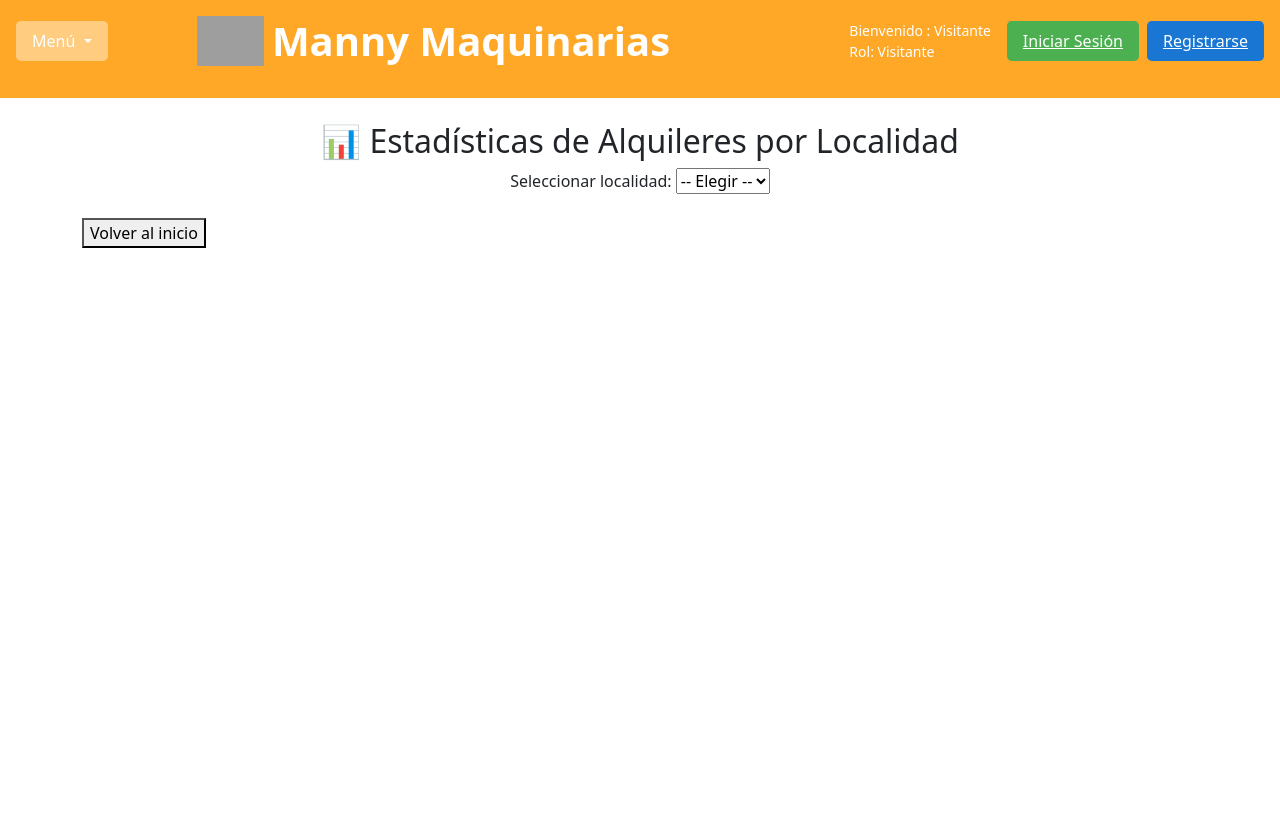
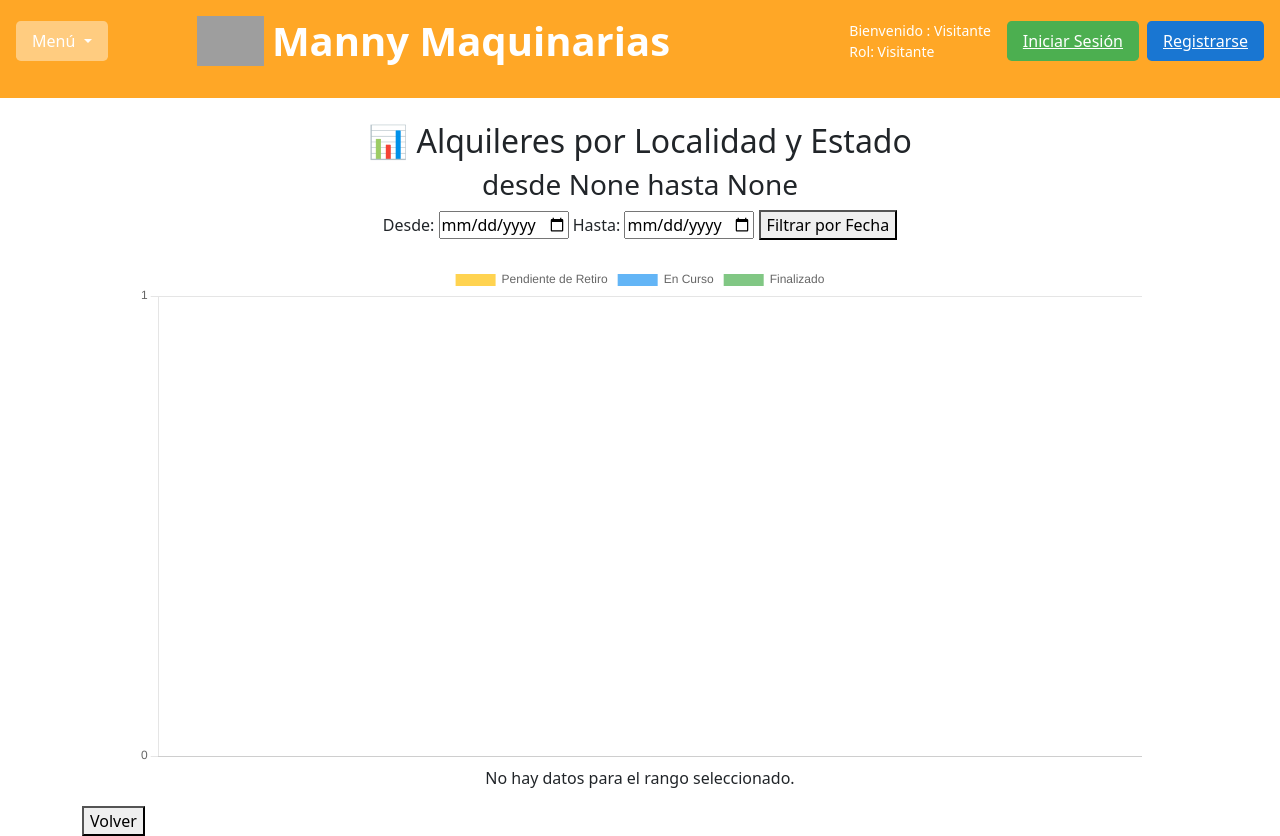
Before and after one commit to SantyChQu/ProyectoIngeCopia, a Django app: page /estadisticas_alquileres/ in a window 1280 px wide. Before the commit the page ends 248 px from the top, so only its background shows below. Run offline with Django 5.2, Linux system fonts and the light colour scheme; data that the repository does not hold is empty; grey boxes are pictures that could not be loaded.

Commit message:
Grafico alquiler

```diff
--- a/General/templates/estadisticasAlquileres.html
+++ b/General/templates/estadisticasAlquileres.html
@@ -1,27 +1,13 @@
 {% extends "base.html" %}
 {% block content %}
-<h2 class="text-center">📊 Estadísticas de Alquileres por Localidad</h2>
-
-<style>
-    .required-label::after {
-        content: "*";
-        color: red;
-        margin-left: 5px;
-    }
-</style>
-
-<form method="get" class="text-center mb-4">
-    <label for="localidad">Seleccionar localidad:</label>
-    <select name="localidad" id="localidad" onchange="this.form.submit()">
-        <option value="">-- Elegir --</option>
-        {% for loc in localidades %}
-            <option value="{{ loc.nombre }}" {% if localidad_seleccionada == loc.nombre %}selected{% endif %}>{{ loc.nombre }}</option>
-        {% endfor %}
-    </select>
-</form>
-
-{% if mostrar_form_fecha %}
-
+<h2 class="text-center">📊 Alquileres por Localidad y Estado</h2>
+<h3 class="text-center">
+   desde {{ fecha_desde }} hasta {{ fecha_hasta }}
+</h3>
+{#<form method="get" class="text-center mb-4">#}
+{#    {{ form.as_p }}#}
+{#    <button type="submit">Filtrar</button>#}
+{#</form>#}
     <form method="get" class="text-center mb-4">
         <input type="hidden" name="localidad" value="{{ localidad_seleccionada }}">
 
@@ -33,7 +19,8 @@
 
         <button type="submit">Filtrar por Fecha</button>
     </form>
-    {% if form.errors and mostrar_errores %}
+
+    {% if form.errors %}
         <div class="alert alert-danger text-center">
             {% for field in form %}
                 {% for error in field.errors %}
@@ -46,53 +33,58 @@
         </div>
     {% endif %}
 
-    {% if etiquetas  %}
-        <div style="width: 80%; margin: 0 auto;">
-            <canvas id="graficoClientes"></canvas>
-        </div>
-    {% else %}
-        <p style="text-align: center;">No hay datos para el rango seleccionado.</p>
-    {% endif %}
-{% endif %}
 
-{% if datos %}
 <div style="width: 90%; margin: auto;">
     <canvas id="graficoAlquileres"></canvas>
 </div>
+{% if etiquetas %}
+    <div style="width: 80%; margin: 0 auto;">
+        <canvas id="graficoClientes"></canvas>
+    </div>
+{% else %}
+    <p style="text-align: center;">No hay datos para el rango seleccionado.</p>
+{% endif %}
 
 <script src="https://cdn.jsdelivr.net/npm/chart.js"></script>
 <script>
-    const dataEstados = {{ datos|safe }};
-    const labels = Array.from(new Set(Object.values(dataEstados).flat()));
-
-    const datasets = Object.keys(dataEstados).map(estado => ({
-        label: estado,
-        data: labels.map(fecha => dataEstados[estado].filter(f => f === fecha).length),
-        backgroundColor: estado === 'pendienteRetiro' ? 'rgba(255, 193, 7, 0.7)' :
-                          estado === 'enCurso' ? 'rgba(33, 150, 243, 0.7)' :
-                          'rgba(76, 175, 80, 0.7)'
-    }));
-
-    new Chart(document.getElementById('graficoAlquileres'), {
+    const ctx = document.getElementById('graficoAlquileres');
+    new Chart(ctx, {
         type: 'bar',
         data: {
-            labels: labels,
-            datasets: datasets
+            labels: {{ etiquetas|safe }},
+            datasets: [
+                {
+                    label: 'Pendiente de Retiro',
+                    data: {{ pendiente|safe}},
+                    backgroundColor: 'rgba(255, 193, 7, 0.7)'
+                },
+                {
+                    label: 'En Curso',
+                    data: {{ en_curso|safe }},
+                    backgroundColor: 'rgba(33, 150, 243, 0.7)'
+                },
+                {
+                    label: 'Finalizado',
+                    data: {{ finalizado|safe }},
+                    backgroundColor: 'rgba(76, 175, 80, 0.7)'
+                }
+            ]
         },
         options: {
             responsive: true,
             scales: {
                 y: {
                     beginAtZero: true,
-                    ticks: { precision: 0 }
+                    ticks: {
+                        precision: 0
+                    }
                 }
             }
         }
     });
 </script>
-{% endif %}
 
-<a href="{% url 'inicio' %}">
-    <button class="boton-volver">Volver al inicio</button>
+<a href="{% url 'ver_localidades' %}">
+    <button class="boton-VolverAlInicio">Volver</button>
 </a>
 {% endblock %}
--- a/General/views.py
+++ b/General/views.py
@@ -416,36 +416,41 @@ from datetime import datetime, time
 from django.contrib import messages
 
 def estadisticas_alquileres_localidad(request):
-    localidades = Localidad.objects.all()
-    localidad_seleccionada = request.GET.get('localidad')
+    form = FiltroFechaForm(request.GET or None)
+    etiquetas, pendiente, en_curso, finalizado = [], [], [], []
 
-    mostrar_form_fecha = bool(localidad_seleccionada)
+    fecha_desde = None
+    fecha_hasta = None
 
-    # Solo instanciar el formulario si se intenta filtrar por fechas
-    se_presiono_filtrar = 'fecha_desde' in request.GET or 'fecha_hasta' in request.GET
-    form = FiltroFechaForm(request.GET if se_presiono_filtrar else None)
+    if request.method == 'GET' and form.is_valid():
+        fecha_desde = form.cleaned_data['fecha_desde']
+        fecha_hasta = form.cleaned_data['fecha_hasta']
+        localidades = Localidad.objects.all()
+        estados = ['pendienteRetiro', 'enCurso', 'finalizado']
+        datos = defaultdict(lambda: {estado: 0 for estado in estados})
 
-    mostrar_errores = se_presiono_filtrar
-    datos = defaultdict(list)
-    if localidad_seleccionada and se_presiono_filtrar:
-        if form.is_valid():
-            fecha_desde = form.cleaned_data['fecha_desde']
-            fecha_hasta = form.cleaned_data['fecha_hasta']
-            fecha_desde_dt = datetime.combine(fecha_desde, time.min)
-            fecha_hasta_dt = datetime.combine(fecha_hasta, time.max)
+        for localidad in localidades:
+           fecha_desde_dt = datetime.combine(fecha_desde, time.min)
+           fecha_hasta_dt = datetime.combine(fecha_hasta, time.max)
 
-            alquileres = Alquiler.objects.filter(
-                codigo_maquina__localidad__nombre=localidad_seleccionada,
+           alquileres = Alquiler.objects.filter(
+                codigo_maquina__localidad=localidad,
                 desde__range=(fecha_desde_dt, fecha_hasta_dt)
             )
+           datos[localidad.nombre]['pendienteRetiro'] = alquileres.filter(estado='pendienteRetiro').count()
+           datos[localidad.nombre]['enCurso'] = alquileres.filter(estado='enCurso').count()
+           datos[localidad.nombre]['finalizado'] = alquileres.filter(estado='finalizado').count()
 
-            for alquiler in alquileres:
-                datos[alquiler.estado].append(alquiler.desde.strftime('%Y-%m-%d'))
+        etiquetas = list(datos.keys())
+        pendiente = [datos[loc]['pendienteRetiro'] for loc in etiquetas]
+        en_curso = [datos[loc]['enCurso'] for loc in etiquetas]
+        finalizado = [datos[loc]['finalizado'] for loc in etiquetas]
 
     return render(request, 'estadisticasAlquileres.html', {
-        'localidades': localidades,
-        'localidad_seleccionada': localidad_seleccionada,
         'form': form,
-        'datos': dict(datos),
-        'mostrar_form_fecha': mostrar_form_fecha,
-        'mostrar_errores': mostrar_errores, })
+        'etiquetas': etiquetas,
+        'pendiente': pendiente,
+        'en_curso': en_curso,
+        'finalizado': finalizado,
+        'fecha_desde': fecha_desde,
+        'fecha_hasta': fecha_hasta,})
```
